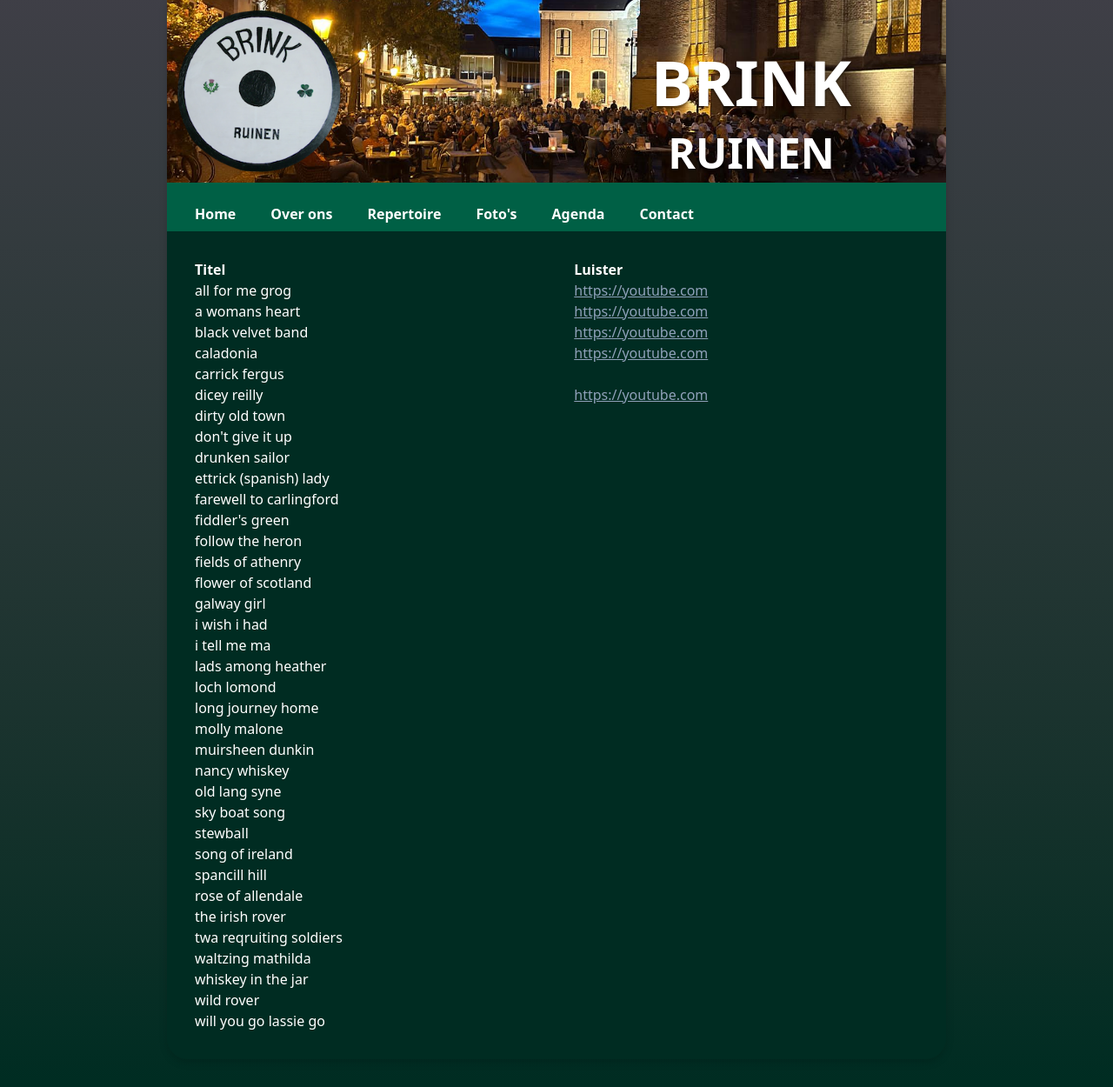
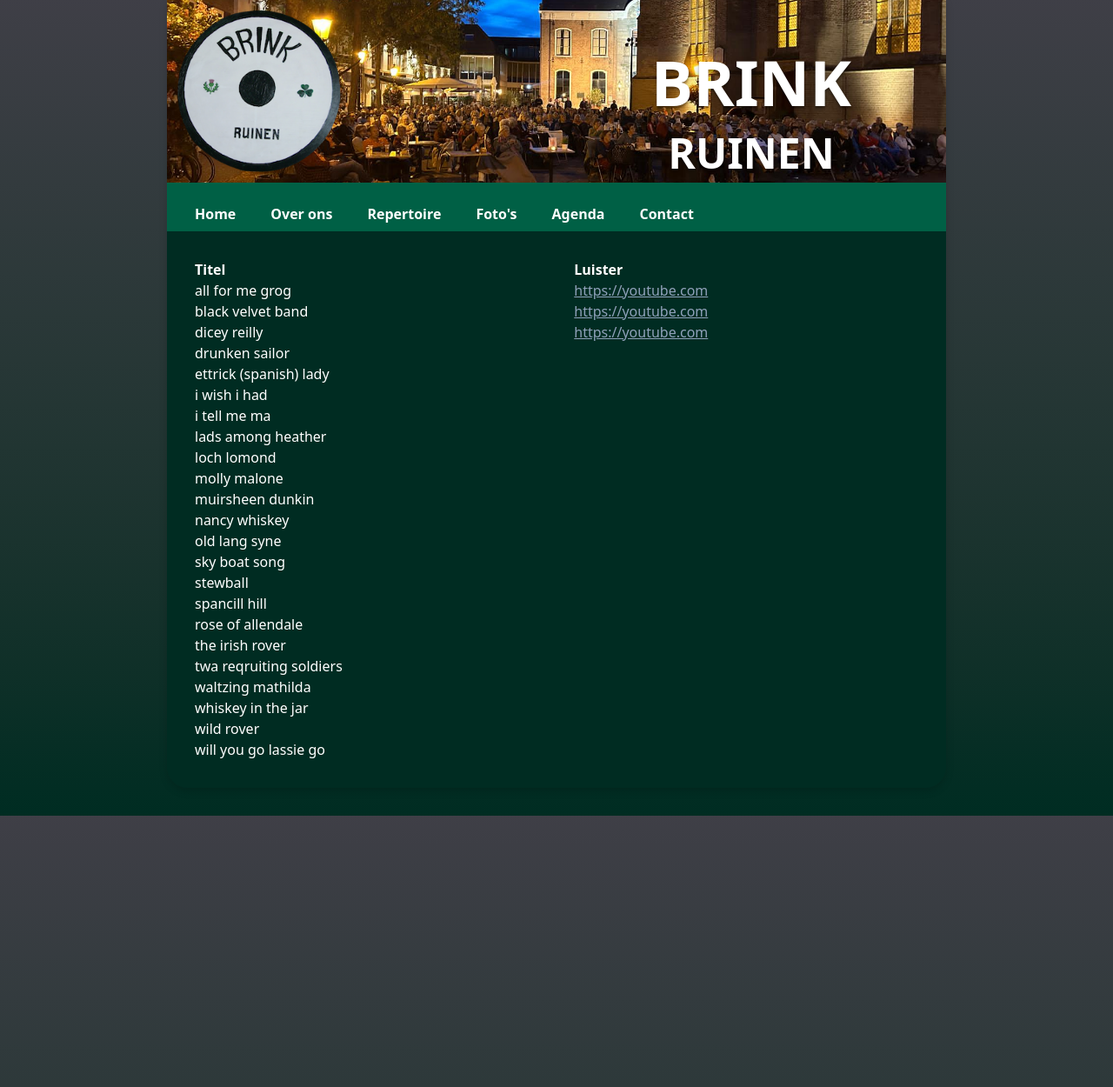
Before and after one commit to t0mmie/brink-ruinen, a Jekyll site: the page built from repertoire.md, in a window 1280 px wide. Shown: the whole page at 87% size. Built offline with Jekyll 4.4.1, drawn with Linux system fonts in a browser that asks for light colours.

Commit message:
Update repertoire.md (via Pages CMS)

```diff
--- a/repertoire.md
+++ b/repertoire.md
@@ -4,74 +4,29 @@ title: Repertoire
 songs:
   - title: all for me grog
     url: https://youtube.com
-  - title: a womans heart
-    url: https://youtube.com
   - title: black velvet band
     url: https://youtube.com
-  - title: caladonia
-    url: https://youtube.com
-  - title: carrick fergus
-    url:
   - title: dicey reilly
     url: https://youtube.com
-  - title: dirty old town
-    url:
-  - title: don't give it up
-    url:
   - title: drunken sailor
-    url:
   - title: ettrick (spanish) lady
-    url:
-  - title: farewell to carlingford
-    url:
-  - title: fiddler's green
-    url:
-  - title: follow the heron
-    url:
-  - title: fields of athenry
-    url:
-  - title: flower of scotland
-    url:
-  - title: galway girl
-    url:
   - title: i wish i had
-    url:
   - title: i tell me ma
-    url:
   - title: lads among heather
-    url:
   - title: loch lomond
-    url:
-  - title: long journey home
-    url:
   - title: molly malone
-    url:
   - title: muirsheen dunkin
-    url:
   - title: nancy whiskey
-    url:
   - title: old lang syne
-    url:
   - title: sky boat song
-    url:
   - title: stewball
-    url:
-  - title: song of ireland
-    url:
   - title: spancill hill
-    url:
   - title: rose of allendale
-    url:
   - title: the irish rover
-    url:
   - title: twa reqruiting soldiers
-    url:
   - title: waltzing mathilda
-    url:
   - title: whiskey in the jar
-    url:
   - title: wild rover
-    url:
   - title: will you go lassie go
-    url:
 ---
+De volgende liederen staan onder andere op ons repertoire:
```
